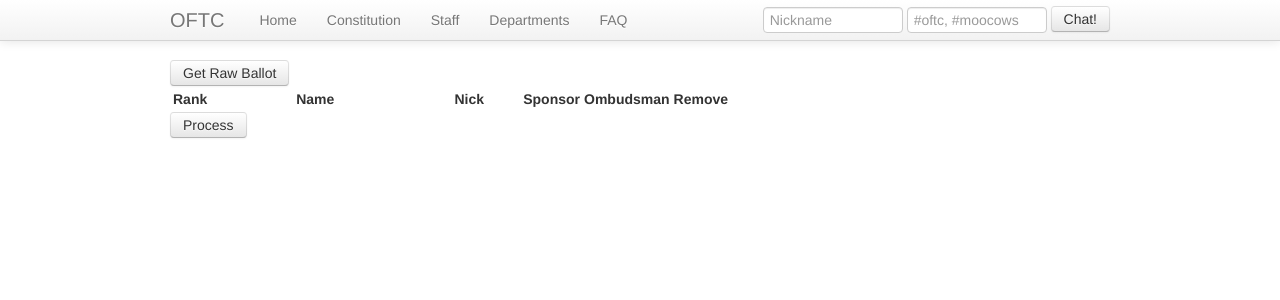
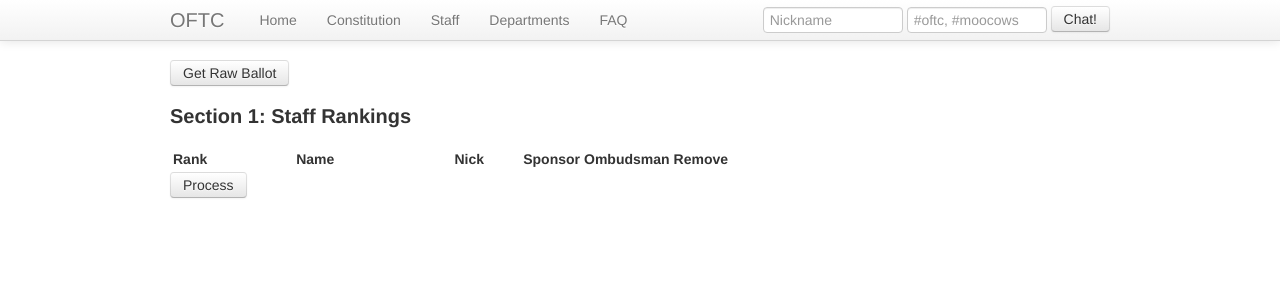
Before and after one commit to oftc/oftc-web, a Jekyll site: the page built from voting.html, in a window 1280 px wide. Shown: the top 300 px of the page. Built offline with Jekyll 4.4.1, drawn with Linux system fonts in a browser that asks for light colours.

Commit message:
Table style and parsing changes.
Generalize the style for tables on the voting page.
Specifically handle the members table's items when populating the
ballot.

```diff
--- a/js/voting.js
+++ b/js/voting.js
@@ -109,7 +109,7 @@
 
   $("#submit").click(function()
   {
-    $("tr.item").each(function(i, row)
+    $("#members tr.item").each(function(i, row)
     {
       var key = $("span.nick", row).text();
       var rank = $("td.index", row).text();
--- a/voting.html
+++ b/voting.html
@@ -4,7 +4,7 @@
 script_srcs: ['/js/jquery-ui.min.js', '/js/hogan.min.js', '/js/sprintf.min.js', '/js/voting.js']
 ---
 <style type="text/css">
-  #members {
+  .userlist {
     border-collapse: separate;
     border-spacing: 2px;
   }
@@ -37,7 +37,9 @@
 </style>
 
 <input type="button" class="btn" id="rawballot" value="Get Raw Ballot" />
-<table id="members">
+
+<h3>Section 1: Staff Rankings</h3>
+<table id="members" class="userlist">
   <thead>
     <tr>
       <th class="index">Rank</th>
```
